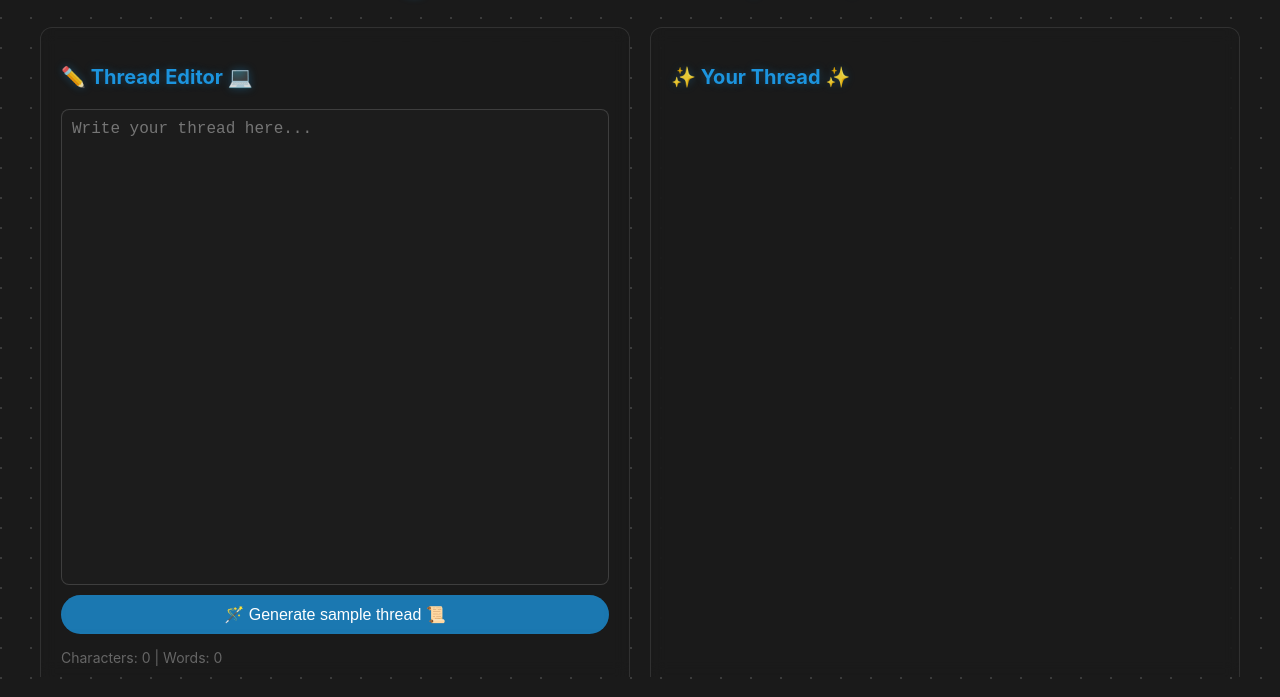
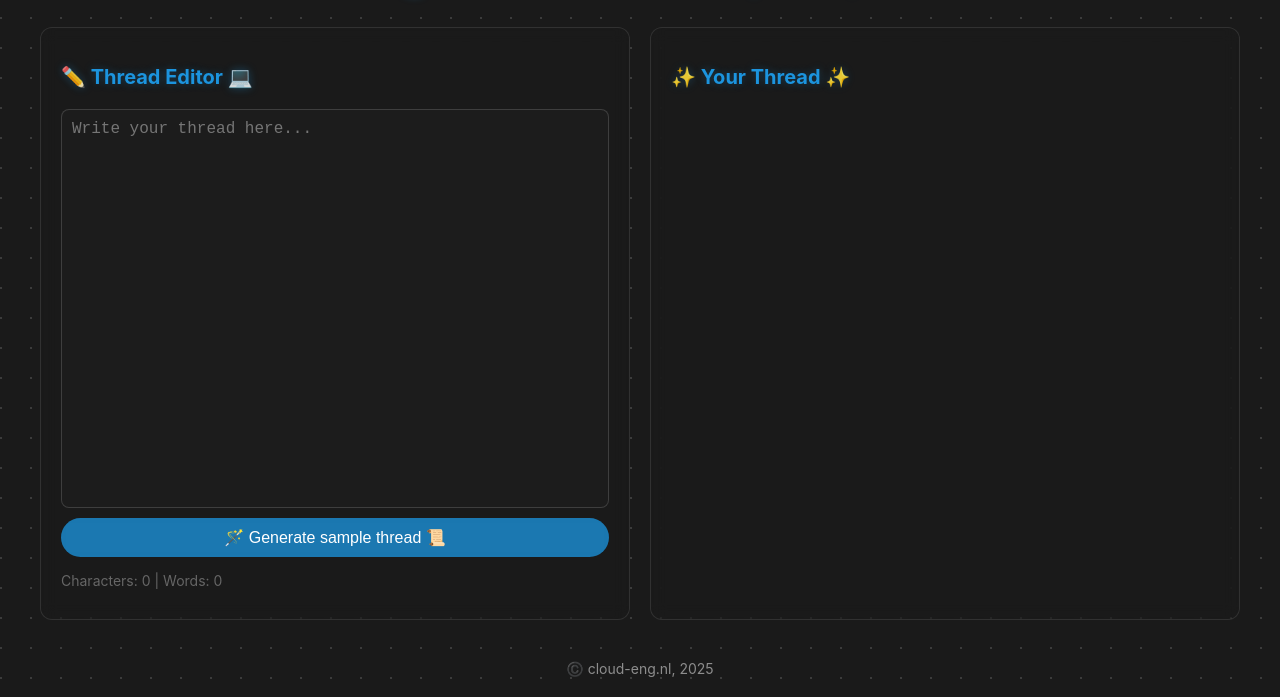
Before and after one commit to asizikov/twitter-thread-editor, a website with bundled scripts: page public/index.html in a window 1280 px wide. Shown: the part 103-800 px from the top of the page. Built offline with nearby package versions, Linux system fonts and the light colour scheme.

Commit message:
Add current year display and style updates for footer

```diff
--- a/public/app.js
+++ b/public/app.js
@@ -26,6 +26,9 @@ The future of software development is here, and it's collaborative. Humans and A
           }
       },
       computed: {
+          currentYear() {
+              return new Date().getFullYear();
+          },
           characterCount() {
               return threadLogic.getCharacterCount(this.inputText);
           },
--- a/public/index.html
+++ b/public/index.html
@@ -55,6 +55,7 @@
             flex: 1;
             gap: 20px;
             z-index: 1;
+            margin-bottom: 20px;
         }
 
         .panel-header {
@@ -193,6 +194,17 @@
         .generate-button:hover {
             background-color: rgba(13, 139, 217, 0.8);
         }
+
+        .footer {
+            text-align: center;
+            padding: 20px 0;
+            color: rgba(255, 255, 255, 0.5);
+            font-size: 14px;
+            position: relative;
+            z-index: 1;
+            width: 100%;
+            pointer-events: auto;
+        }
     </style>
 </head>
 <body>
@@ -235,6 +247,7 @@
                 </transition-group>
             </div>
         </div>
+        <footer class="footer">©️ cloud-eng.nl, {{ currentYear }}</footer>
     </div>
     <script type="module" src="./app.js"></script>
 </body>
```
